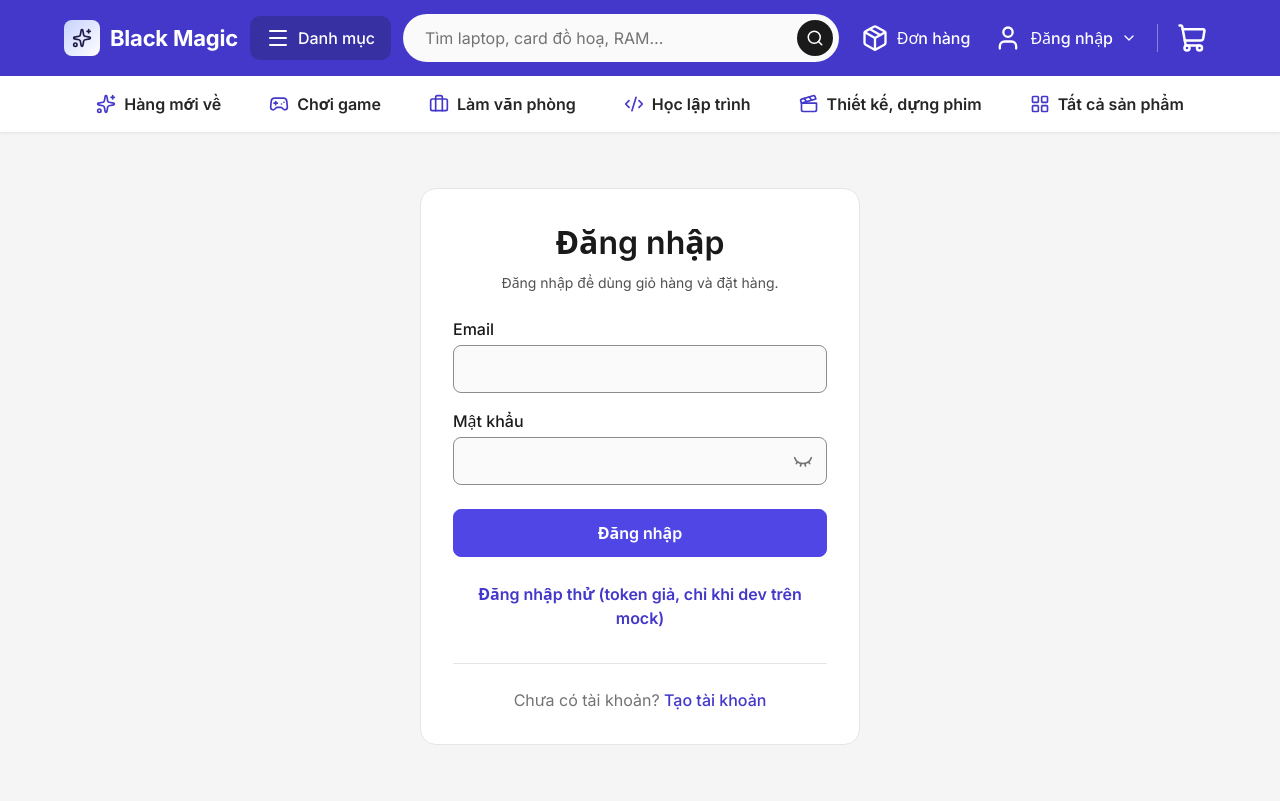
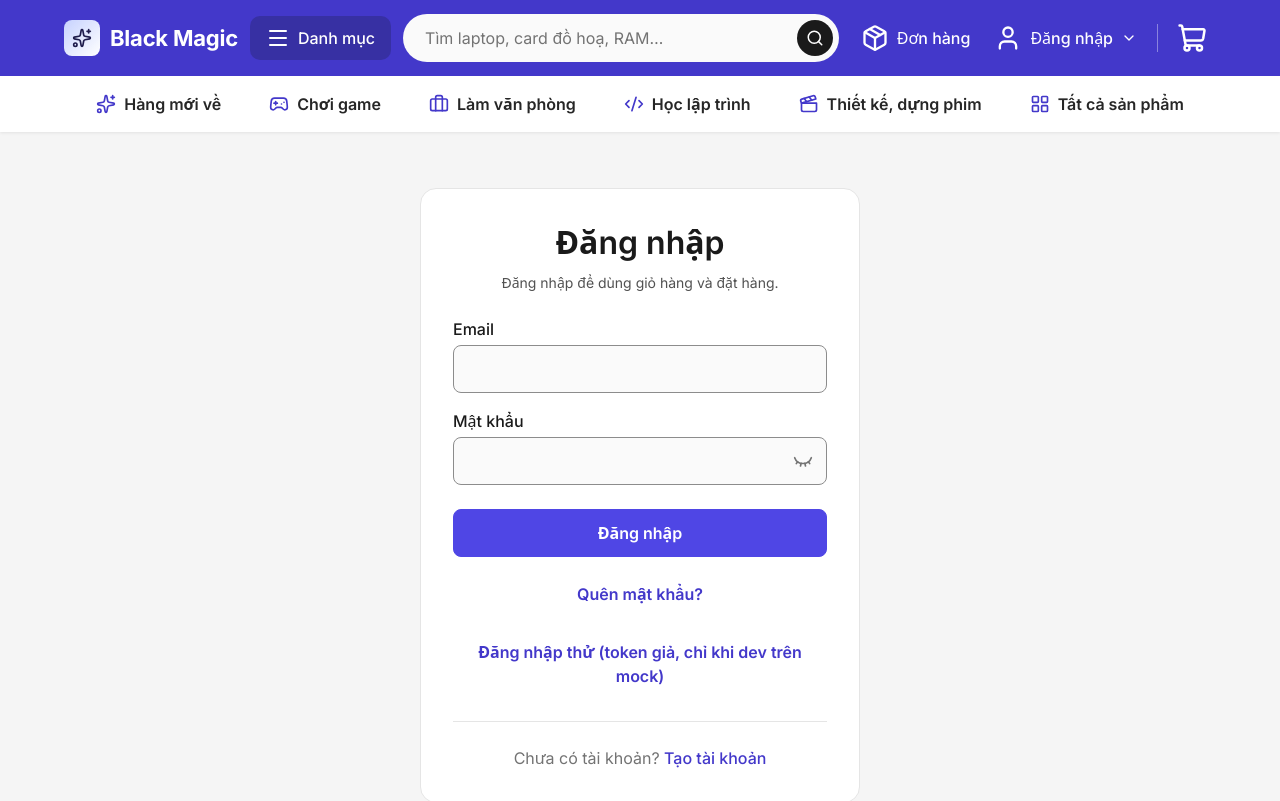
Before and after one commit to hhieuann/shop-ai, a React (Vite) app in the folder apps/web/: page /login in a window 1280 px wide. Shown: the top 801 px of the page. Built offline with nearby package versions, Linux system fonts and the light colour scheme; no server answers; a web font is replaced by a local one.

Commit message:
feat(web): link quên mật khẩu ở đăng nhập, về lại đăng nhập kèm email
Link dưới nút Đăng nhập mang email; về từ trang đặt lại thì điền email, báo và focus mật khẩu.

Refs #439

```diff
--- a/apps/web/src/features/auth/pages/LoginPage.tsx
+++ b/apps/web/src/features/auth/pages/LoginPage.tsx
@@ -1,4 +1,4 @@
-import { useEffect, useState, type FormEvent } from 'react';
+import { useEffect, useRef, useState, type FormEvent } from 'react';
 import { Link, useNavigate } from 'react-router-dom';
 import { confirmSignIn, confirmSignUp, resendSignUpCode, signIn } from 'aws-amplify/auth';
 import { Field } from '../../../shared/components/Field';
@@ -17,9 +17,19 @@ type Step = 'password' | 'mfa' | 'confirmEmail';
 /** Đăng nhập (dang-nhap.md §3.1). Đăng nhập bằng email; username chỉ để hiển thị. */
 export function LoginPage() {
   const navigate = useNavigate();
-  const { state, from, reasonIsCheckout, finish } = useAuthNavigation();
+  const {
+    state,
+    from,
+    reasonIsCheckout,
+    finish,
+    email: incomingEmail,
+    notice: incomingNotice,
+  } = useAuthNavigation();
   const [step, setStep] = useState<Step>('password');
-  const [email, setEmail] = useState('');
+  const [email, setEmail] = useState(incomingEmail ?? '');
+  // Thông báo mang từ trang khác (vd. vừa đặt lại mật khẩu, §3.4): giữ trong trang, xoá khỏi history
+  const [notice] = useState(incomingNotice ?? null);
+  const formRef = useRef<HTMLFormElement>(null);
   // Chỉ giữ trong bộ nhớ trang để đăng nhập lại ngay sau khi xác nhận email
   const [password, setPassword] = useState('');
   const [errors, setErrors] = useState<{ email?: string; password?: string }>({});
@@ -34,6 +44,16 @@ export function LoginPage() {
       if (token) navigate(from, { replace: true });
     });
   }, [from, navigate]);
+
+  useEffect(() => {
+    if (!incomingNotice) return;
+    // Email đã điền sẵn: focus ô mật khẩu (chạy sau AuthCard focus <h1>)
+    formRef.current
+      ?.querySelector<HTMLInputElement>('input[autocomplete="current-password"]')
+      ?.focus();
+    // F5 hay Back lại /login không hiện lại thông báo cũ
+    navigate('/login', { replace: true, state });
+  }, [incomingNotice, navigate, state]);
 
   const handleNextStep = async (signInStep: string) => {
     if (signInStep === 'DONE') return finish();
@@ -130,6 +150,7 @@ export function LoginPage() {
           : 'Đăng nhập để dùng giỏ hàng và đặt hàng.'
       }
       alert={alert}
+      notice={notice}
       footer={
         <>
           Chưa có tài khoản?{' '}
@@ -139,14 +160,14 @@ export function LoginPage() {
         </>
       }
     >
-      <form onSubmit={(e) => void submit(e)} noValidate className={styles.body}>
+      <form ref={formRef} onSubmit={(e) => void submit(e)} noValidate className={styles.body}>
         <Field
           label="Email"
           size="lg"
           type="email"
           autoComplete="username"
           inputMode="email"
-          autoFocus
+          autoFocus={!notice}
           value={email}
           onChange={(e) => setEmail(e.target.value)}
           readOnly={busy}
@@ -164,6 +185,14 @@ export function LoginPage() {
         <button type="submit" className={styles.primary} aria-busy={busy} disabled={busy}>
           {busy ? 'Đang đăng nhập…' : 'Đăng nhập'}
         </button>
+        {/* Dưới nút gửi: Tab từ ô mật khẩu tới thẳng "Đăng nhập" (dang-nhap.md §3.1, mục 6) */}
+        <Link
+          to="/forgot-password"
+          state={{ ...state, email: email.trim() || undefined }}
+          className={styles.ghost}
+        >
+          Quên mật khẩu?
+        </Link>
         {mode === 'dev' && import.meta.env.DEV && (
           <button type="button" className={styles.ghost} onClick={() => void devLogin()}>
             Đăng nhập thử (token giả, chỉ khi dev trên mock)
```
Also changed, not shown: 1 other file (tests, documents, lock files or other folders).
